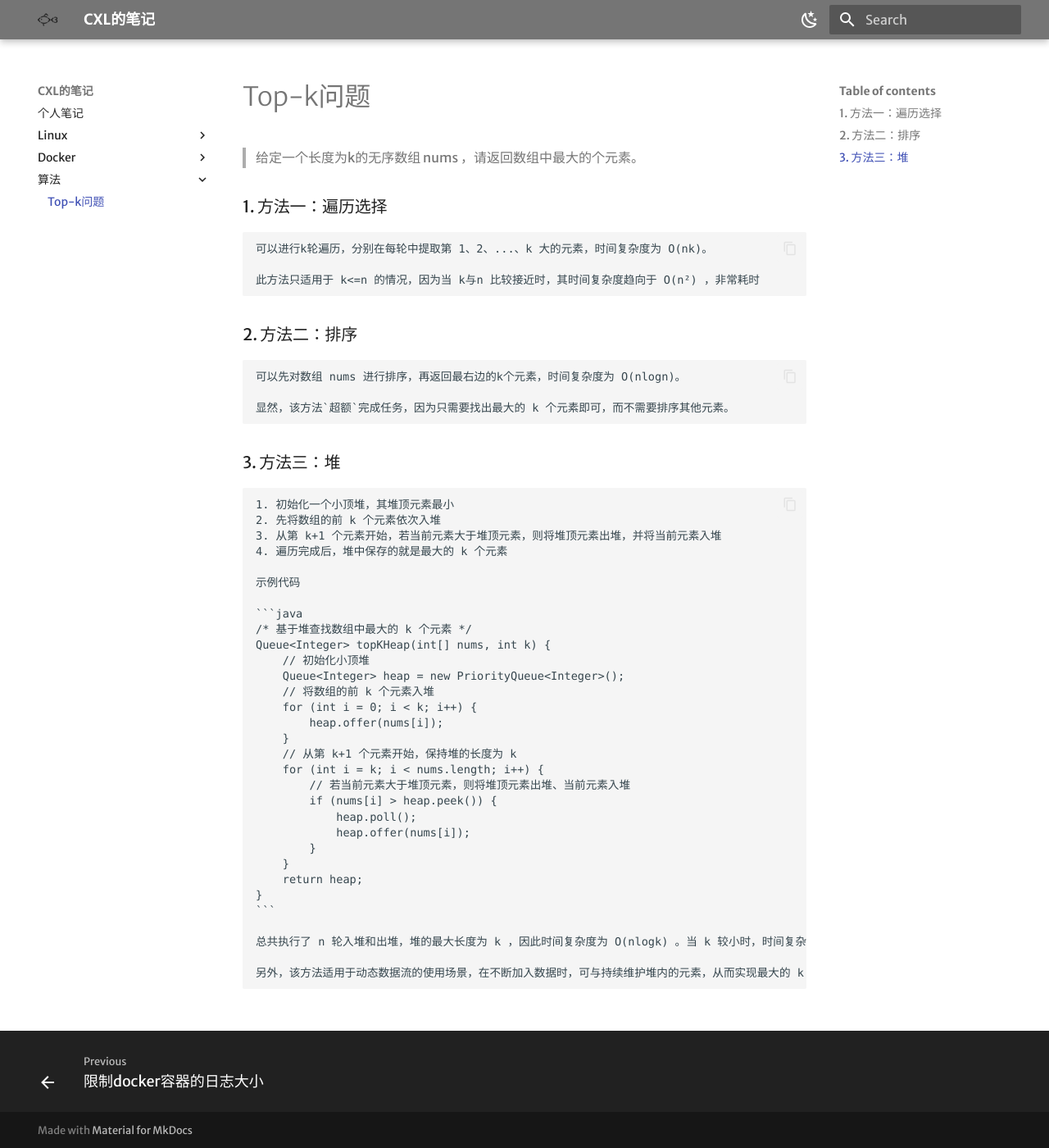
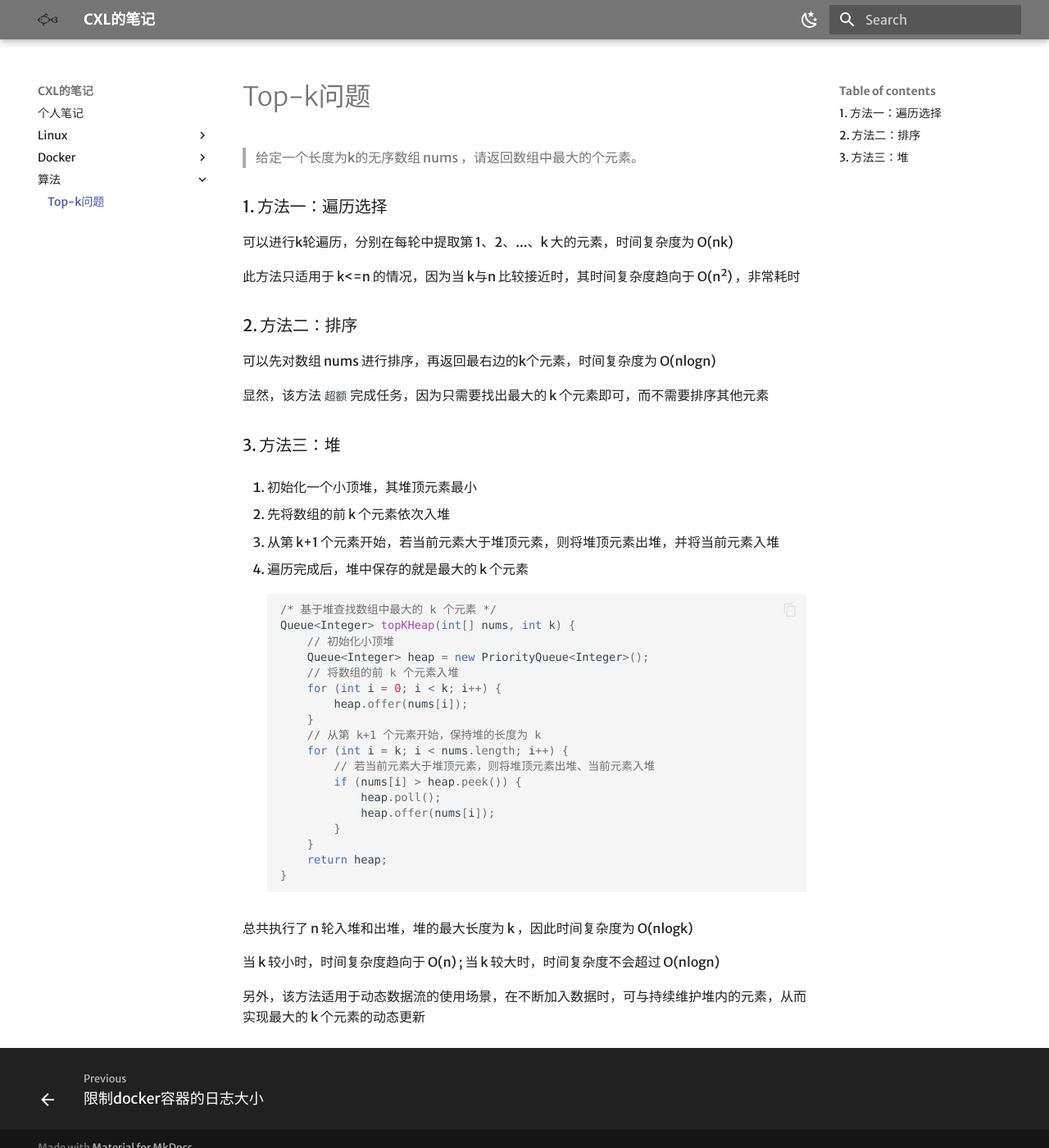
Before and after one commit to Monster295/notes, an MkDocs documentation site: the page built from docs/算法/Top-k问题-堆(优先队列).md, in a window 1280 px wide and 1400 px high. Shown: the whole window at 82% size. Built offline with MkDocs 1.6.1 and Material for MkDocs 9.7.7, drawn with Linux system fonts in a browser that asks for light colours; some web fonts are replaced.

Commit message:
fix：调整样式

````diff
--- a/docs/算法/Top-k问题-堆(优先队列).md
+++ b/docs/算法/Top-k问题-堆(优先队列).md
@@ -4,24 +4,25 @@
 
 ### 1. 方法一：遍历选择
 
-    可以进行k轮遍历，分别在每轮中提取第 1、2、...、k 大的元素，时间复杂度为 O(nk)。
+可以进行k轮遍历，分别在每轮中提取第 1、2、...、k 大的元素，时间复杂度为 O(nk)
 
-    此方法只适用于 k<=n 的情况，因为当 k与n 比较接近时，其时间复杂度趋向于 O(n²) ，非常耗时
+此方法只适用于 k<=n 的情况，因为当 k与n 比较接近时，其时间复杂度趋向于 O(n²) ，非常耗时
 
 ### 2. 方法二：排序
 
-    可以先对数组 nums 进行排序，再返回最右边的k个元素，时间复杂度为 O(nlogn)。
+可以先对数组 nums 进行排序，再返回最右边的k个元素，时间复杂度为 O(nlogn)
 
-    显然，该方法`超额`完成任务，因为只需要找出最大的 k 个元素即可，而不需要排序其他元素。
+显然，该方法`超额`完成任务，因为只需要找出最大的 k 个元素即可，而不需要排序其他元素
 
 ### 3. 方法三：堆
 
-    1. 初始化一个小顶堆，其堆顶元素最小
-    2. 先将数组的前 k 个元素依次入堆
-    3. 从第 k+1 个元素开始，若当前元素大于堆顶元素，则将堆顶元素出堆，并将当前元素入堆
-    4. 遍历完成后，堆中保存的就是最大的 k 个元素
+1. 初始化一个小顶堆，其堆顶元素最小
 
-    示例代码
+2. 先将数组的前 k 个元素依次入堆
+
+3. 从第 k+1 个元素开始，若当前元素大于堆顶元素，则将堆顶元素出堆，并将当前元素入堆
+
+4. 遍历完成后，堆中保存的就是最大的 k 个元素
 
     ```java
     /* 基于堆查找数组中最大的 k 个元素 */
@@ -44,6 +45,8 @@
     }
     ```
 
-    总共执行了 n 轮入堆和出堆，堆的最大长度为 k ，因此时间复杂度为 O(nlogk) 。当 k 较小时，时间复杂度趋向于 O(n) ;当 k 较大时，时间复杂度不会超过 O(nlogn) 。
+总共执行了 n 轮入堆和出堆，堆的最大长度为 k ，因此时间复杂度为 O(nlogk)
 
-    另外，该方法适用于动态数据流的使用场景，在不断加入数据时，可与持续维护堆内的元素，从而实现最大的 k 个元素的动态更新。
+当 k 较小时，时间复杂度趋向于 O(n) ; 当 k 较大时，时间复杂度不会超过 O(nlogn)
+
+另外，该方法适用于动态数据流的使用场景，在不断加入数据时，可与持续维护堆内的元素，从而实现最大的 k 个元素的动态更新
````
